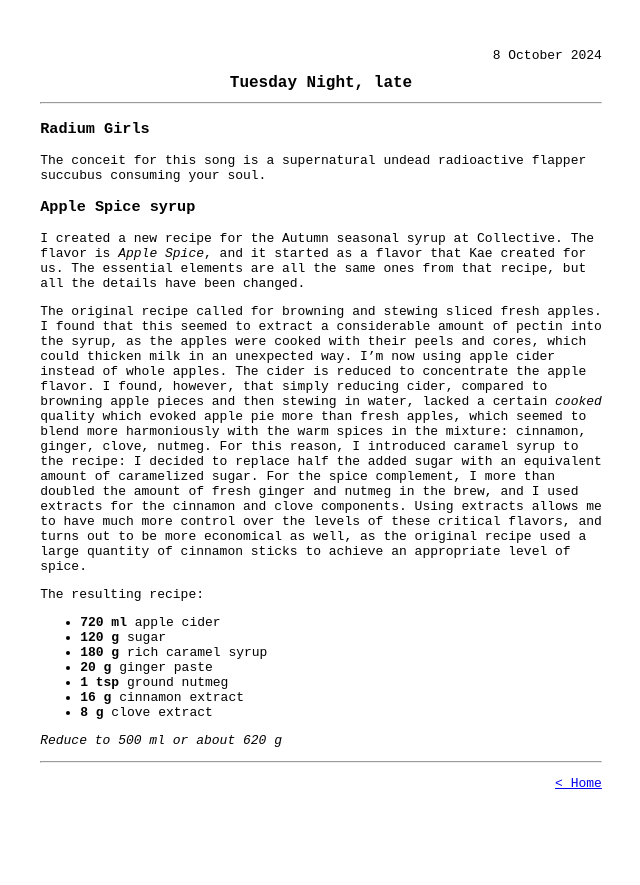
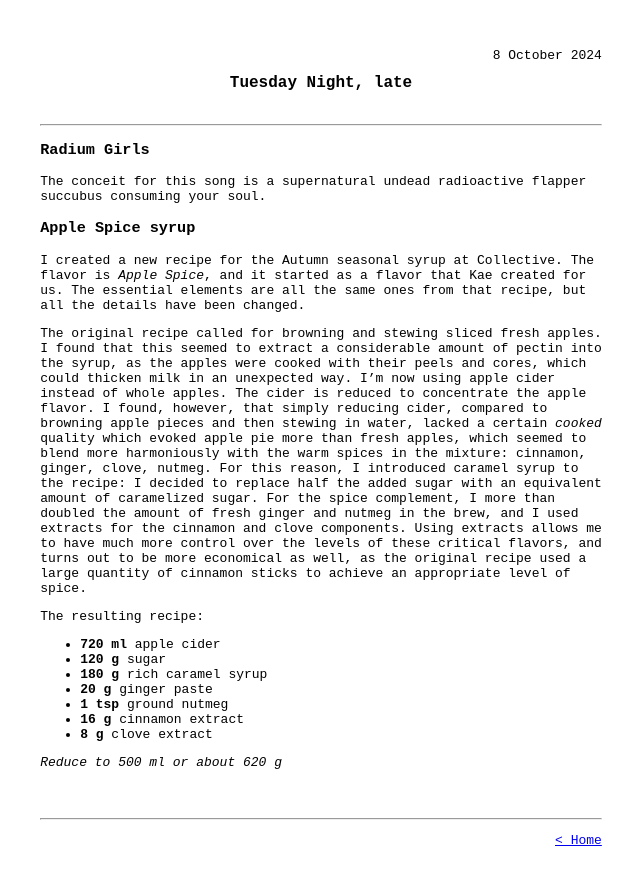
Before and after one commit to popempire/hjhw, a Jekyll site: the page built from _posts/2024-10-08-tuesday.md, in a window 1280 px wide. Shown: the top 885 px of the page, without its empty margins (319-959 px from the left). Built offline with Jekyll 4.4.1, drawn with Linux system fonts in a browser that asks for light colours.

Commit message:
Update style.css

```diff
--- a/css/style.css
+++ b/css/style.css
@@ -15,8 +15,10 @@ header h1 {
   text-align: center;
   font-weight: bold;
   font-size: 1rem;
+  margin-bottom: 2rem;
 }
 
 footer {
   text-align: right;
+  margin-top: 3rem;
 }
```
